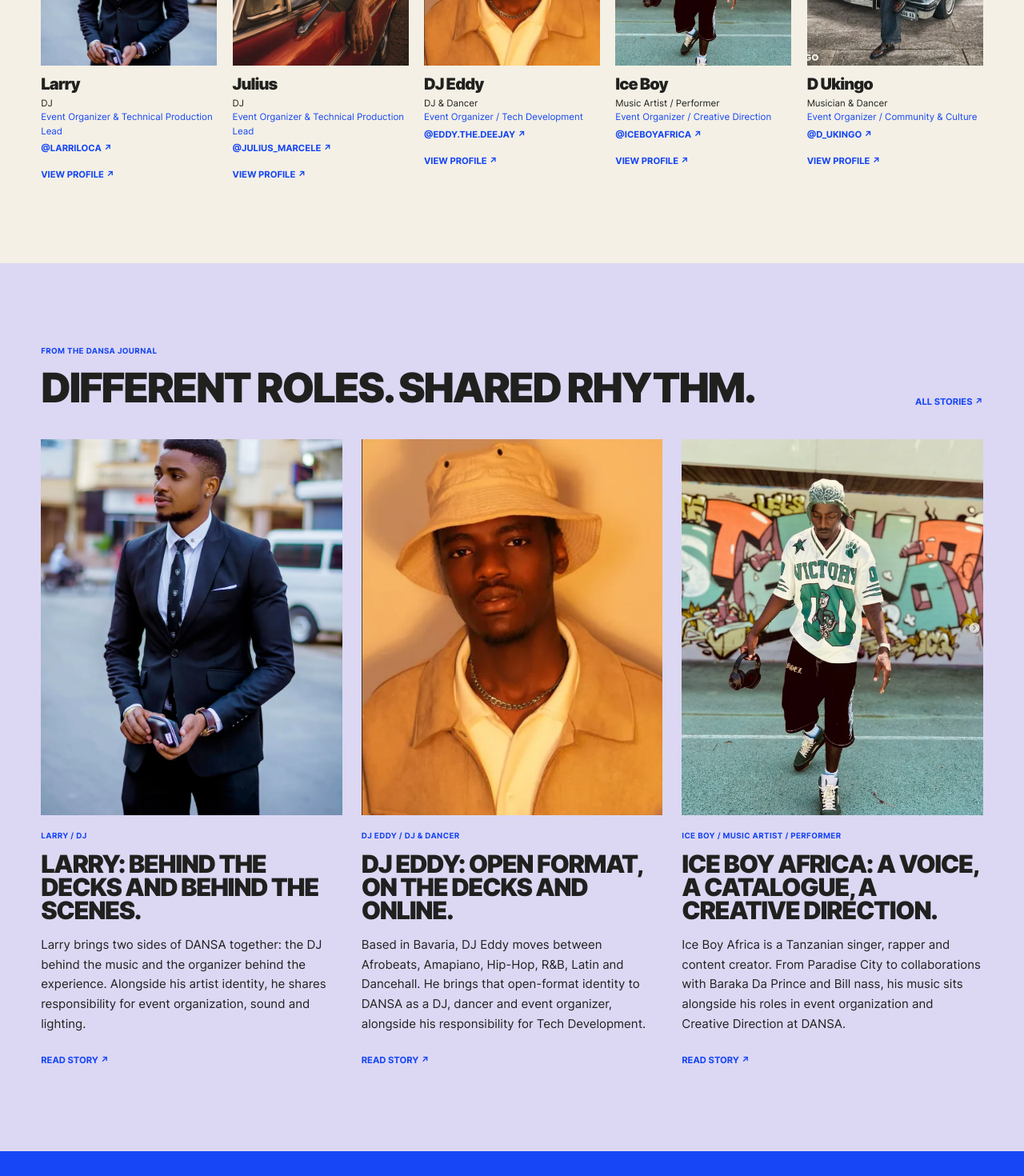
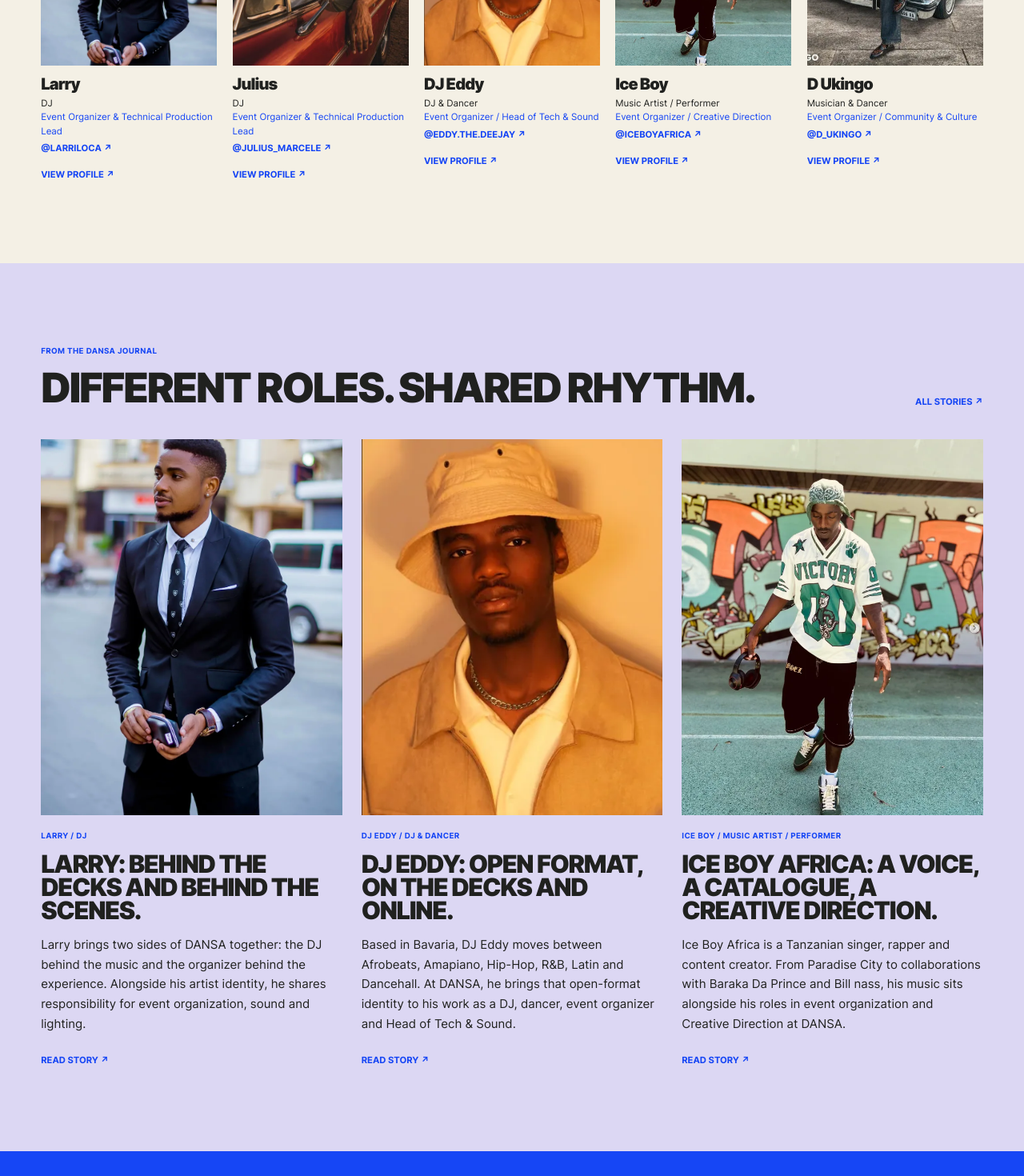
Before and after one commit to eidurb7-cpu/project-events-dansa, a React (Vite) app: page / in a window 1280 px wide. Shown: the part 3440-4910 px from the top of the page at 80% size. Built offline with nearby package versions, Linux system fonts and the light colour scheme; the HTML template or start-up script is replaced by a standard one.

Commit message:
Set DJ Eddy as Head of Tech and Sound

```diff
--- a/src/App.tsx
+++ b/src/App.tsx
@@ -99,7 +99,7 @@ const artists: Artist[] = [
 
     role: "DJ & Dancer",
 
-    teamRole: "Event Organizer / Tech Development",
+    teamRole: "Event Organizer / Head of Tech & Sound",
 
     handle: "@eddy.the.deejay",
 
--- a/src/djEddyStory.ts
+++ b/src/djEddyStory.ts
@@ -12,8 +12,8 @@ export const djEddyStory: ArtistStory = {
     "de": "DJ Eddy: Open Format, an den Decks und digital."
   },
   intro: {
-    "en": "Based in Bavaria, DJ Eddy moves between Afrobeats, Amapiano, Hip-Hop, R&B, Latin and Dancehall. He brings that open-format identity to DANSA as a DJ, dancer and event organizer, alongside his responsibility for Tech Development.",
-    "de": "DJ Eddy ist in Bayern zu Hause und verbindet Afrobeats, Amapiano, Hip-Hop, R&B, Latin und Dancehall. Bei DANSA ist er DJ, Tänzer und Eventorganisator und übernimmt zugleich die technische Entwicklung."
+    "en": "Based in Bavaria, DJ Eddy moves between Afrobeats, Amapiano, Hip-Hop, R&B, Latin and Dancehall. At DANSA, he brings that open-format identity to his work as a DJ, dancer, event organizer and Head of Tech & Sound.",
+    "de": "DJ Eddy ist in Bayern zu Hause und verbindet Afrobeats, Amapiano, Hip-Hop, R&B, Latin und Dancehall. Bei DANSA ist er DJ, Tänzer und Eventorganisator und leitet den Bereich Technik & Sound."
   },
   sourceNote: {
     en: "Based on DJ Eddy’s artist profile, music selections and event archive, supplied by the DANSA team.",
@@ -44,12 +44,12 @@ export const djEddyStory: ArtistStory = {
     },
     {
       "title": {
-        "en": "A digital role within DANSA.",
-        "de": "Eine digitale Aufgabe bei DANSA."
+        "en": "Leading tech and sound at DANSA.",
+        "de": "Technik und Sound bei DANSA leiten."
       },
       "text": {
-        "en": "Eddy’s place in DANSA goes beyond performing. His Tech Development role brings the project’s digital side into his work with the team, while his DJ and dancer titles remain part of his identity. The music and the website belong to the same shared project.",
-        "de": "Eddys Rolle bei DANSA geht über Auftritte hinaus. Mit der technischen Entwicklung übernimmt er auch die digitale Seite des gemeinsamen Projekts. Seine Identität als DJ und Tänzer bleibt dabei erhalten. Musik und Website gehören für ihn zum selben Projekt."
+        "en": "As DANSA’s Head of Tech & Sound, Eddy leads the team’s technology and sound responsibilities, including its digital development. He also shares in event organization while keeping his identity as a DJ and dancer. His role connects the music, the technical production and the website.",
+        "de": "Als Leiter des Bereichs Technik & Sound verantwortet Eddy die Technologie und den Sound von DANSA, einschließlich der digitalen Entwicklung. Er übernimmt auch Aufgaben in der Eventorganisation und bleibt zugleich DJ und Tänzer. Seine Rolle verbindet Musik, technische Produktion und Website."
       }
     },
     {
--- a/src/i18n.ts
+++ b/src/i18n.ts
@@ -9,7 +9,7 @@ export const LanguageContext = createContext<{
 
 const german: Record<string, string> = {
   ...pageTranslations,
-  "Event Organizer / Tech Development": "Eventorganisation / Technische Entwicklung",
+  "Event Organizer / Head of Tech & Sound": "Eventorganisation / Leitung Technik & Sound",
   "Event Organizer / Creative Direction": "Eventorganisation / Kreative Leitung",
   "Event Organizer / Community & Culture": "Eventorganisation / Community & Kultur",
   "Music, craft and the people behind DANSA.": "Musik, Handwerk und die Menschen hinter DANSA.",
--- a/src/seo.ts
+++ b/src/seo.ts
@@ -8,7 +8,7 @@ export const SITE_DESCRIPTION = "DANSA is an independent music and event collect
 const people = [
   { slug: "larry", name: "Larry", description: "DJ, event organizer and technical production lead at DANSA. Discover Larry's role in music, event organization, sound and lighting." },
   { slug: "julius", name: "Julius", description: "DJ, event organizer and technical production lead at DANSA. Meet Julius and explore his work across music, sound, lighting and event organization." },
-  { slug: "dj-eddy", name: "DJ Eddy", description: "Bavaria-based open-format DJ, dancer and DANSA event organizer responsible for tech development. Explore DJ Eddy's mixes, event archive and booking contacts." },
+  { slug: "dj-eddy", name: "DJ Eddy", description: "Bavaria-based open-format DJ, dancer, event organizer and DANSA's Head of Tech & Sound. Explore DJ Eddy's mixes, event archive and booking contacts." },
   { slug: "ice-boy", name: "Ice Boy Africa", description: "Tanzanian singer, rapper and DANSA event organizer contributing to creative direction. Discover Ice Boy Africa's music, collaborations and artist story." },
   { slug: "d-ukingo", name: "D Ukingo", description: "Musician, dancer and DANSA event organizer contributing to community and culture. Meet D Ukingo and discover the connection between music and movement." },
 ]
```
